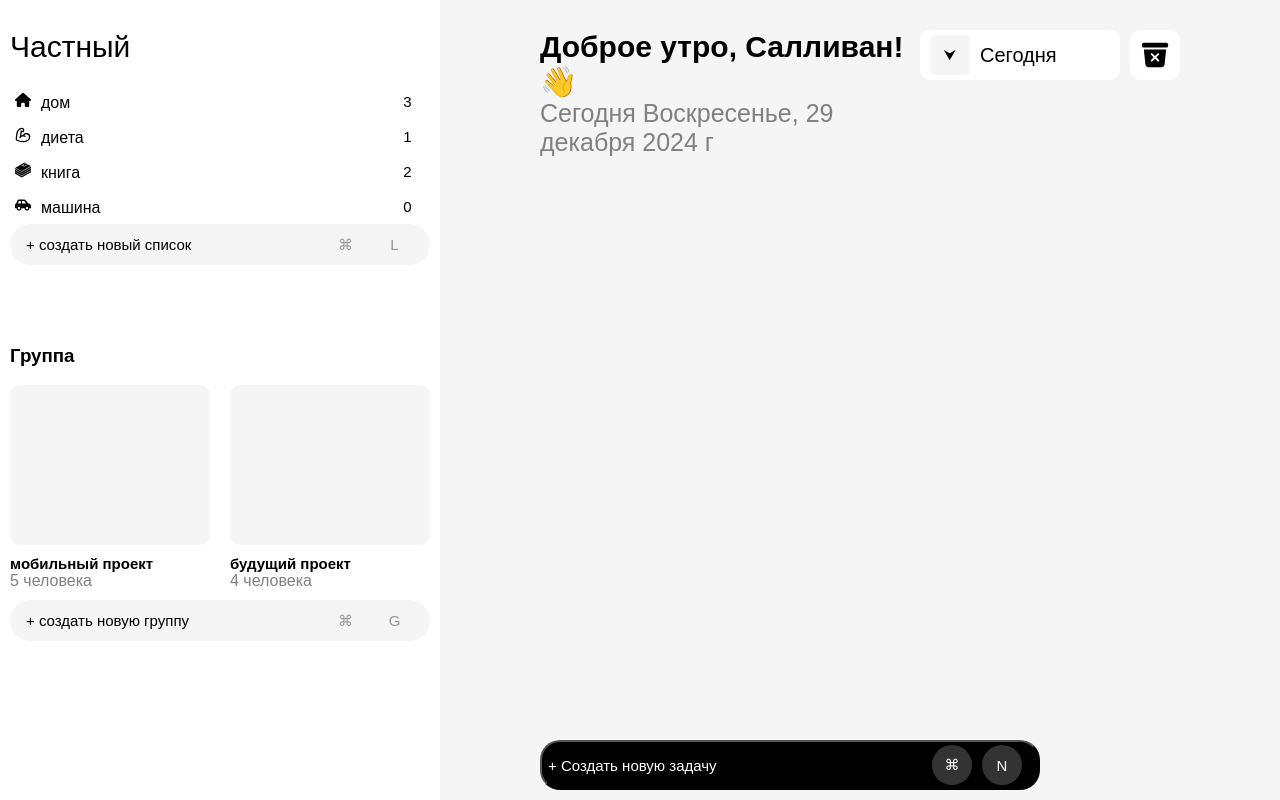
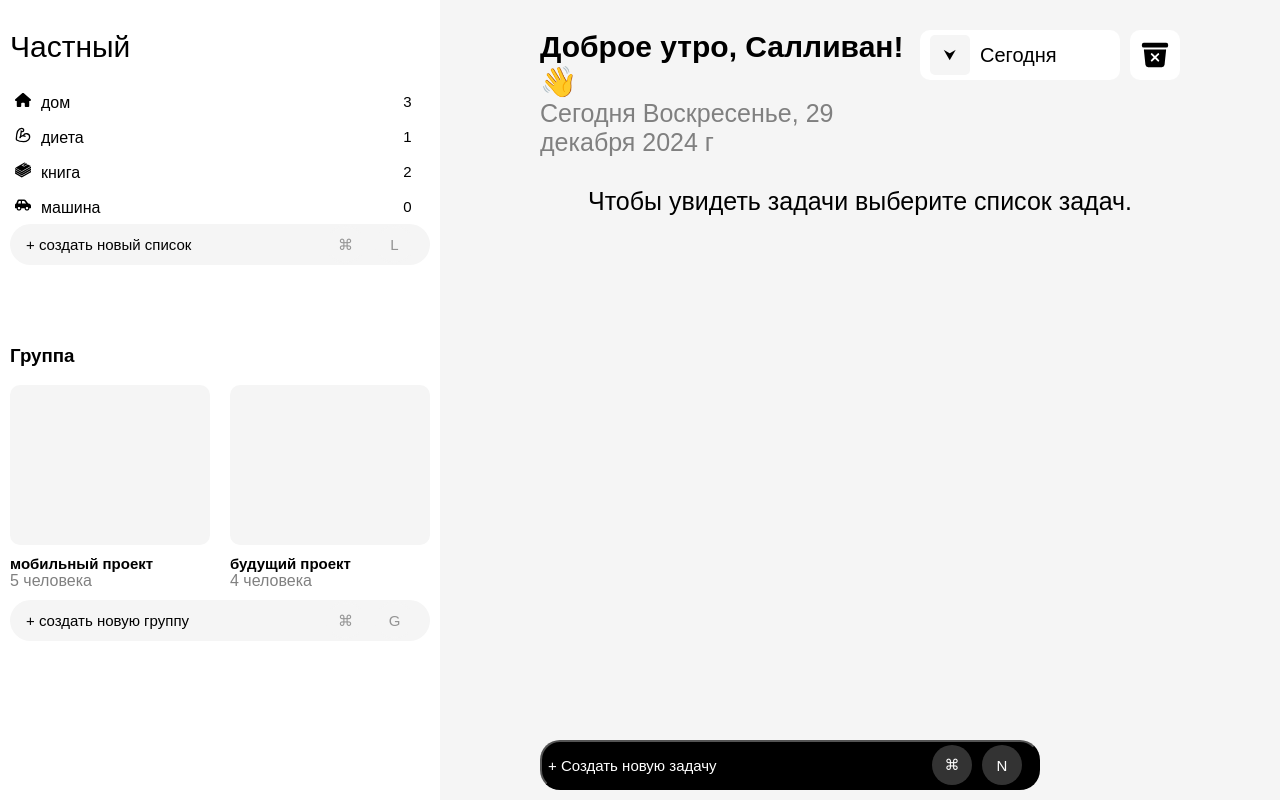
Before and after one commit to ayhan-gadjibalayev/todo-app, a React (Create React App) app: page / in a window 1280 px wide. Built offline with nearby package versions, Linux system fonts and the light colour scheme.

Commit message:
Показать сообщение, если задача не выбрана или нет ни одной задачи в testList

```diff
--- a/src/App.css
+++ b/src/App.css
@@ -275,3 +275,10 @@ body {
   margin-right: 10px;
   text-decoration: line-through;
 }
+
+.text-readbook {
+  font-size: 25px;
+  font-weight: 500;
+  display: flex;
+  justify-content: center;
+}
--- a/src/App.js
+++ b/src/App.js
@@ -19,7 +19,6 @@ export default function App() {
     {
       name: "дом",
       icon: <FaHouse />,
-
       id: 1,
       tasks: [
         {
@@ -136,7 +135,12 @@ export default function App() {
   const deleteTask = () => {
     setTaskList((prevTasks) => {
       return prevTasks.map((taskList) => {
-            const newTasks = taskList.tasks.filter((task) => task.isChecked === false);
+        const newTasks = taskList.tasks.filter(
+          (task) => task.isChecked === false
+        );
+        if (newTasks.length === 0) {
+          console.log("Все задачи удалены.");
+        }
         return {
           ...taskList,
           tasks: newTasks,
@@ -144,7 +148,6 @@ export default function App() {
       });
     });
   };
-
 
   return (
     <div className="app-container">
@@ -192,14 +195,21 @@ export default function App() {
         />
 
         <div className="right-center-container">
-          {getTasks().map((task) => (
+          {active === undefined ? (
+            <span className="text-readbook">Чтобы увидеть задачи выберите список задач.</span>
+          ) : getTasks().length === 0 ? (
+            <span className="text-readbook">Выбранном списке нет задач.</span>
+          )
+          :
+          (
+            getTasks().map((task) => (
               <ReadBook
                 key={task.id}
                 task={task}
                 onChange={onChange}
-              isActive={active === task.parentId}
               />
-          ))}
+            ))
+          )}
         </div>
         <CreateNewTask saveChange={saveChange} active={active} />
       </div>
--- a/src/components/ReadBook.js
+++ b/src/components/ReadBook.js
@@ -8,7 +8,6 @@ export default function ReadBook(props) {
   function setChecked(event) {
     onChange({...task, isChecked: !task.isChecked});
   }
-
   return (
     <div className="center-block">
       <div className="all-block-left">
```
Lines whose indentation alone changed are shown as unchanged.
